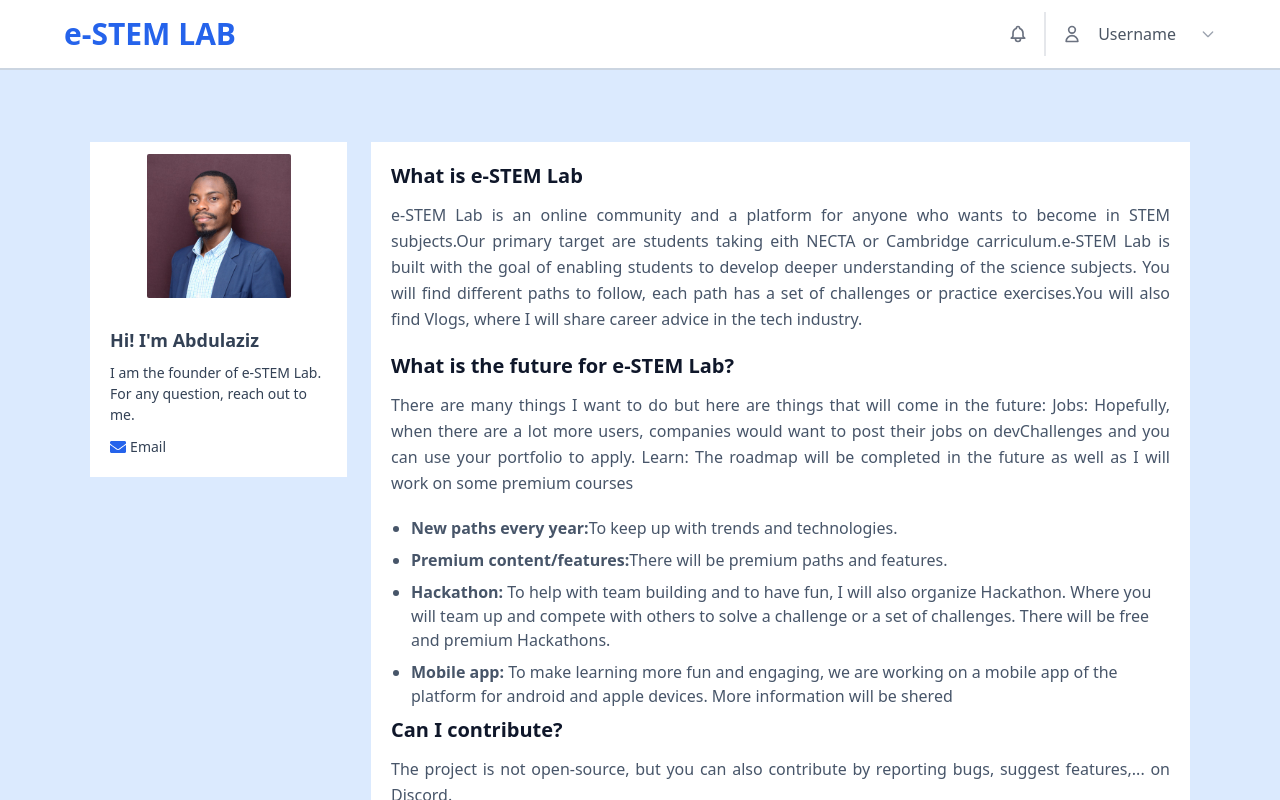
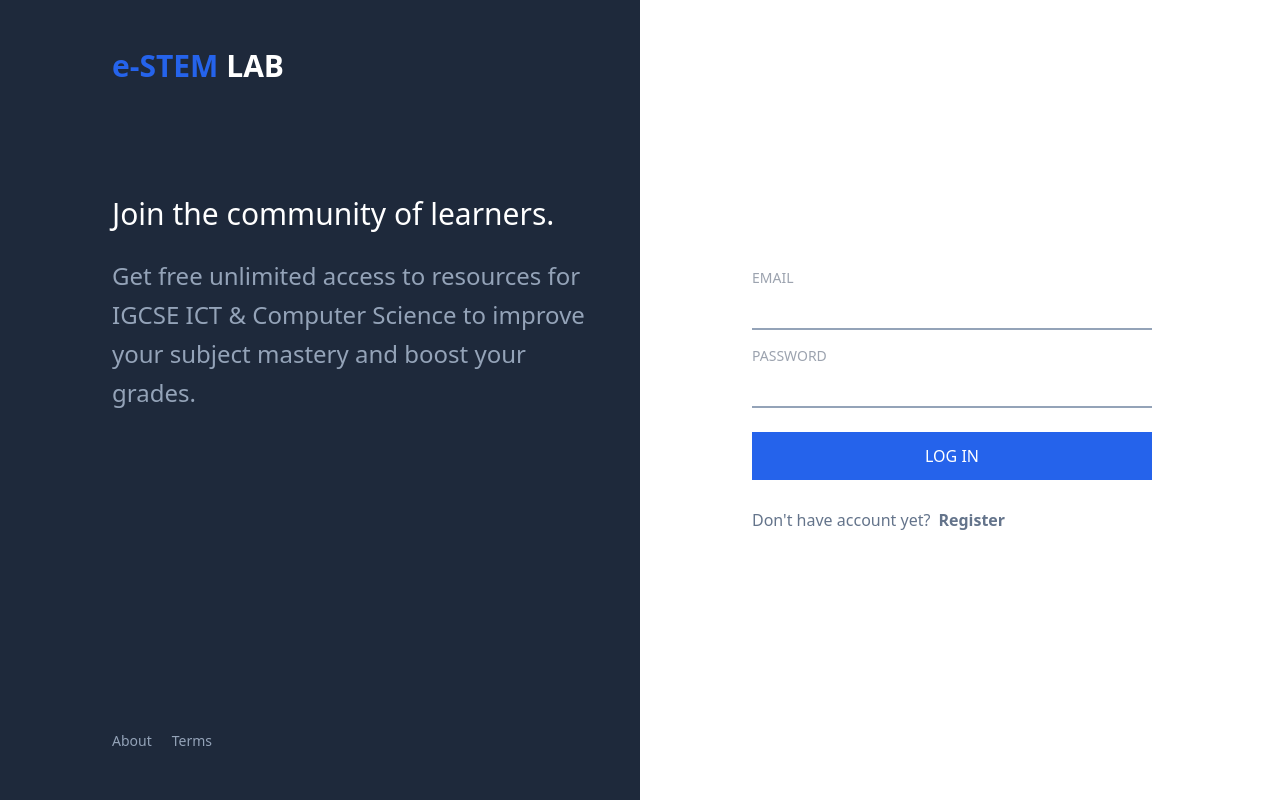
Before and after one commit to kitindi/e-stem-labs_frontend, a React (Create React App) app: page /faqs in a window 1280 px wide. Shown: the top 800 px of the page. Built offline with nearby package versions, Linux system fonts and the light colour scheme.

Commit message:
impelemented the login logic with private routes

```diff
--- a/src/components/Login.jsx
+++ b/src/components/Login.jsx
@@ -30,7 +30,7 @@ const Login = () => {
 
     if (response.ok) {
       //save json to the localstorage
-      localStorage.setItem("username", JSON.stringify(json));
+      localStorage.setItem("user", JSON.stringify(json));
 
       //update the authContext
       dispatch({ type: "LOGIN", payload: json });
--- a/src/components/Navbar.jsx
+++ b/src/components/Navbar.jsx
@@ -5,6 +5,7 @@ import { useAuthContext } from "../hooks/useAuthContext";
 
 const Navbar = () => {
   const { dispatch } = useAuthContext();
+  const { user } = useAuthContext();
   const navigate = useNavigate();
   const [showModel, setShowModel] = useState(false);
 
@@ -14,7 +15,7 @@ const Navbar = () => {
 
   const signout = () => {
     setShowModel(!showModel);
-    localStorage.removeItem("username");
+    localStorage.removeItem("user");
     dispatch({ type: "LOGOUT" });
     navigate("/login");
   };
@@ -92,7 +93,9 @@ const Navbar = () => {
               />
             </svg>
           </span>
-          <span className="text-gray-600 mr-2"> Username</span>
+          {user && (
+            <span className="text-gray-600 mr-2"> {user.firstname}</span>
+          )}
           <span className="cursor-pointer" onClick={handleShow}>
             {" "}
             <svg
--- a/src/components/Signup.jsx
+++ b/src/components/Signup.jsx
@@ -45,12 +45,12 @@ const Signup = () => {
     if (response.ok) {
       console.log(json);
       //save json to the localstorage
-      localStorage.setItem("username", JSON.stringify(json));
+      localStorage.setItem("user", JSON.stringify(json));
 
       //update the authContext
       dispatch({ type: "LOGIN", payload: json });
 
-      navigate("/welcome");
+      navigate("/login");
       setError(null);
       setFormData({
         firstname: "",
--- a/src/context/AuthContext.js
+++ b/src/context/AuthContext.js
@@ -1,4 +1,4 @@
-import { createContext, useReducer } from "react";
+import { createContext, useReducer, useEffect } from "react";
 
 export const AuthContext = createContext();
 
@@ -16,6 +16,13 @@ export const authReducer = (state, action) => {
 export const AuthContextProvider = ({ children }) => {
   const [state, dispatch] = useReducer(authReducer, { user: null });
 
+  useEffect(() => {
+    const user = JSON.parse(localStorage.getItem("user"));
+    if (user) {
+      dispatch({ type: "LOGIN", payload: user });
+    }
+  }, []);
+
   console.log(`AuthContex state`, state);
 
   return (
--- a/src/pages/Home.jsx
+++ b/src/pages/Home.jsx
@@ -1,5 +1,6 @@
-import { React } from "react";
+import React from "react";
 import { BrowserRouter, Routes, Route } from "react-router-dom";
+import { useAuthContext } from "../hooks/useAuthContext";
 
 //components
 import Signup from "../components/Signup";
@@ -10,17 +11,30 @@ import Faqs from "./Faqs";
 import Igcseict from "./Igcseict";
 
 const Home = () => {
+  const { user } = useAuthContext();
   return (
     <div className="w-full h-screen">
       <BrowserRouter>
+        {user ? (
+          <div>
             <Routes>
-          <Route path="/" element={<Signup />} />
-          <Route path="/login" element={<Login />} />
               <Route path="/welcome" element={<Welcome />} />
               <Route path="/privacy" element={<Privacy />} />
               <Route path="/faqs" element={<Faqs />} />
               <Route path="/ict" element={<Igcseict />} />
+              <Route path="/login" element={<Login />} />
+              <Route path="/" element={<Signup />} />
+            </Routes>{" "}
+          </div>
+        ) : (
+          <div>
+            <Routes>
+              <Route path="/" element={<Signup />} />
+              <Route path="/login" element={<Login />} />
+              <Route path="*" element={<Login />} />
             </Routes>
+          </div>
+        )}
       </BrowserRouter>
     </div>
   );
--- a/src/pages/Welcome.jsx
+++ b/src/pages/Welcome.jsx
@@ -1,4 +1,5 @@
 import React from "react";
+
 import { Link } from "react-router-dom";
 import Hero from "../components/Hero";
 import Navbar from "../components/Navbar";
```
Lines whose indentation alone changed are shown as unchanged.
